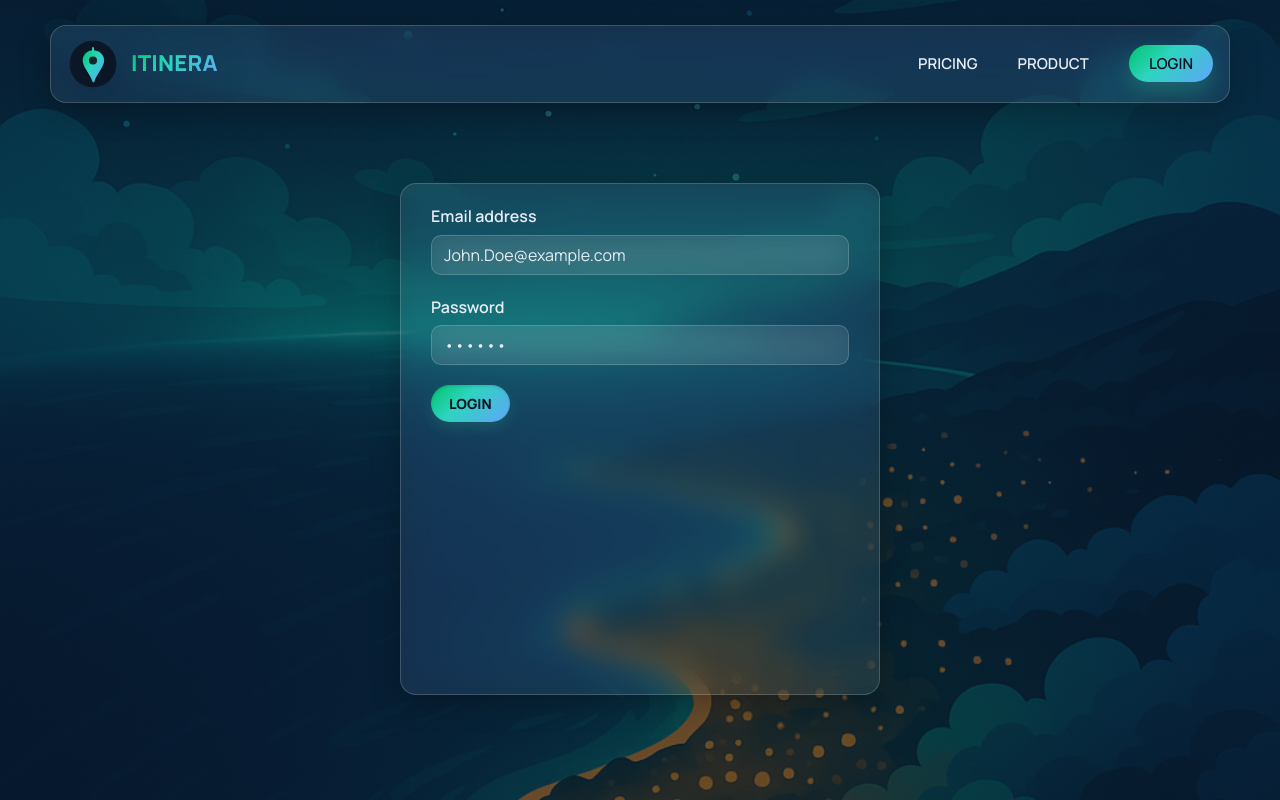
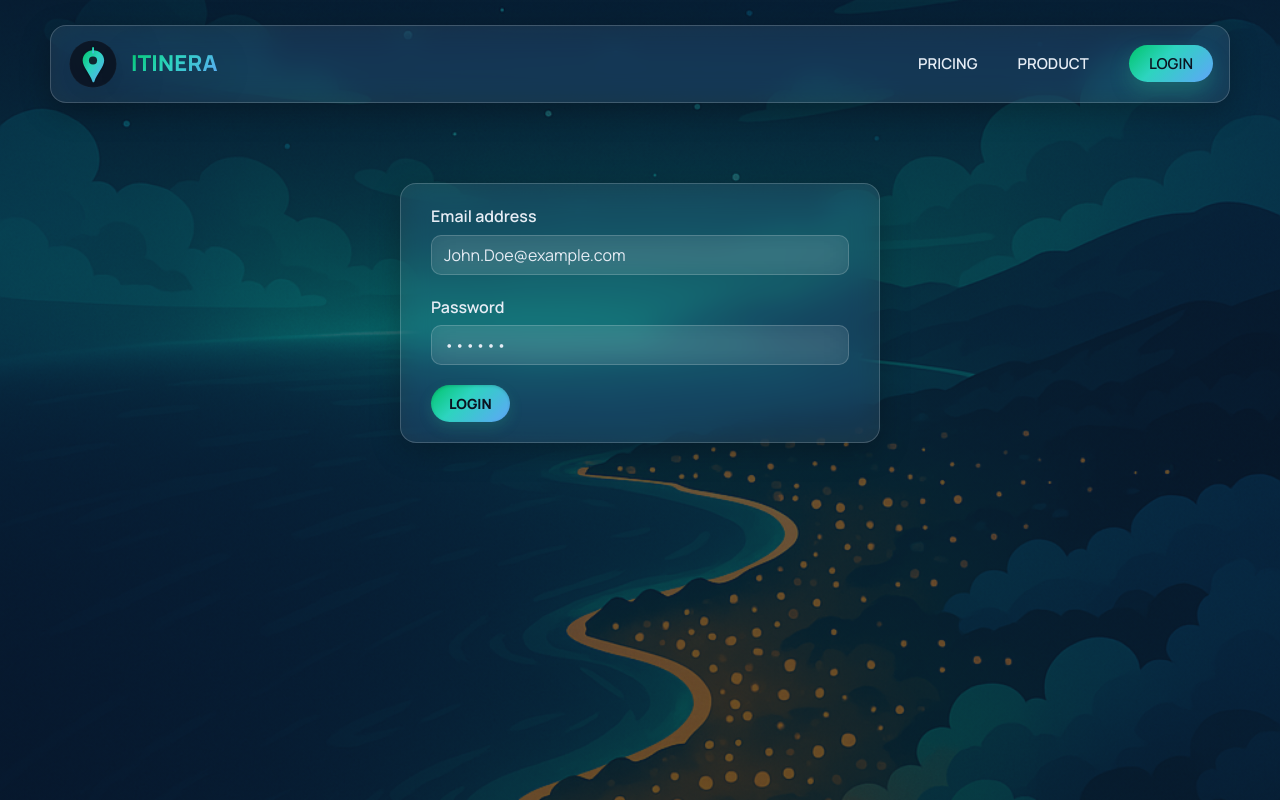
Before and after one commit to MrEttore/Itinera, a React (Vite) app: page /login in a window 1280 px wide. Built offline with nearby package versions, Linux system fonts and the light colour scheme; no server answers.

Commit message:
refactor: standardize indentation in Login.module.css

```diff
--- a/src/pages/Login/Login.module.css
+++ b/src/pages/Login/Login.module.css
@@ -1,10 +1,8 @@
 .login {
     margin: 0;
     padding: 2.5rem 5rem;
-  background-image: linear-gradient(
-      rgba(11, 19, 32, 0.6),
-      rgba(11, 19, 32, 0.6)
-    ),
+    background-image:
+        linear-gradient(rgba(11, 19, 32, 0.6), rgba(11, 19, 32, 0.6)),
         url('/bg.png');
     background-size: cover;
     background-position: center;
@@ -23,9 +21,8 @@
     flex-direction: column;
     gap: 2rem;
 
-  /* Different from other form */
     width: 48rem;
-  margin: 8rem auto;
+    margin: 8rem auto auto auto;
     border: var(--glass-border);
     backdrop-filter: var(--glass-blur);
     -webkit-backdrop-filter: var(--glass-blur);
```
Lines whose indentation alone changed are shown as unchanged.
